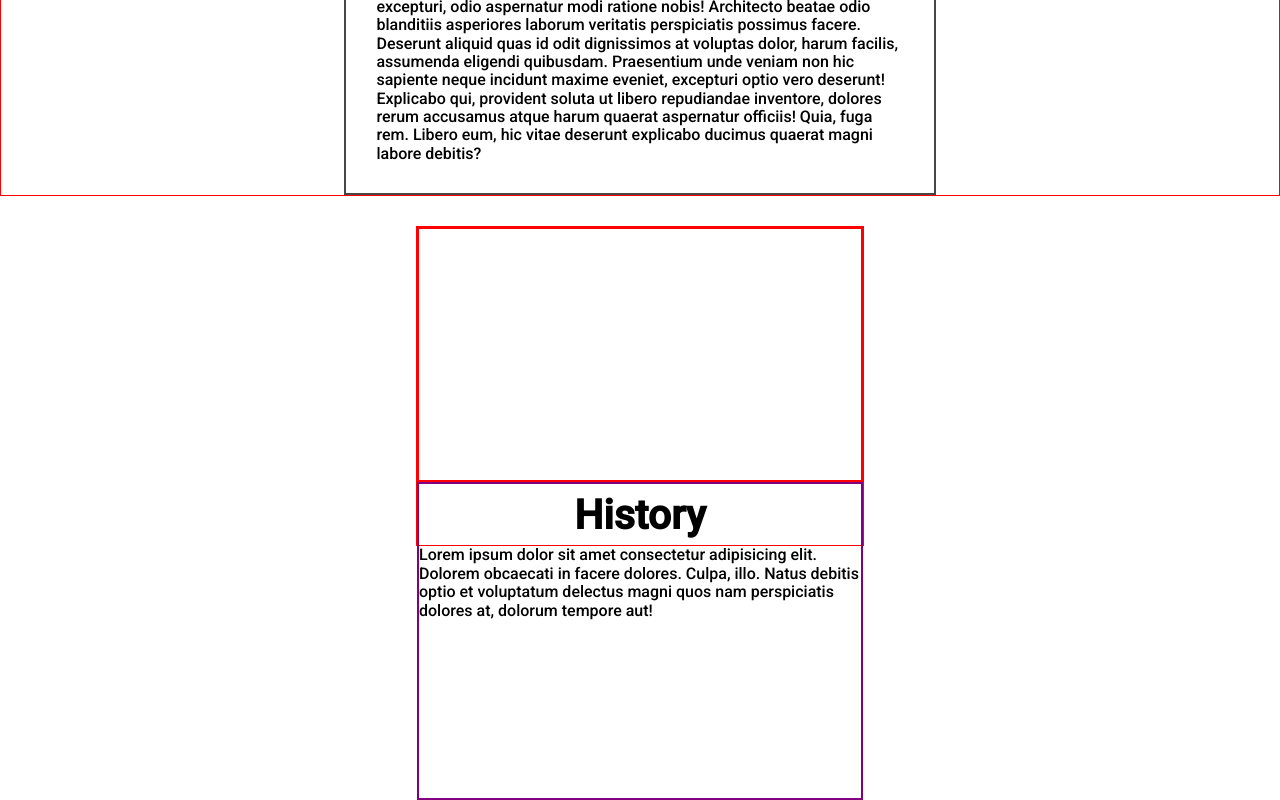
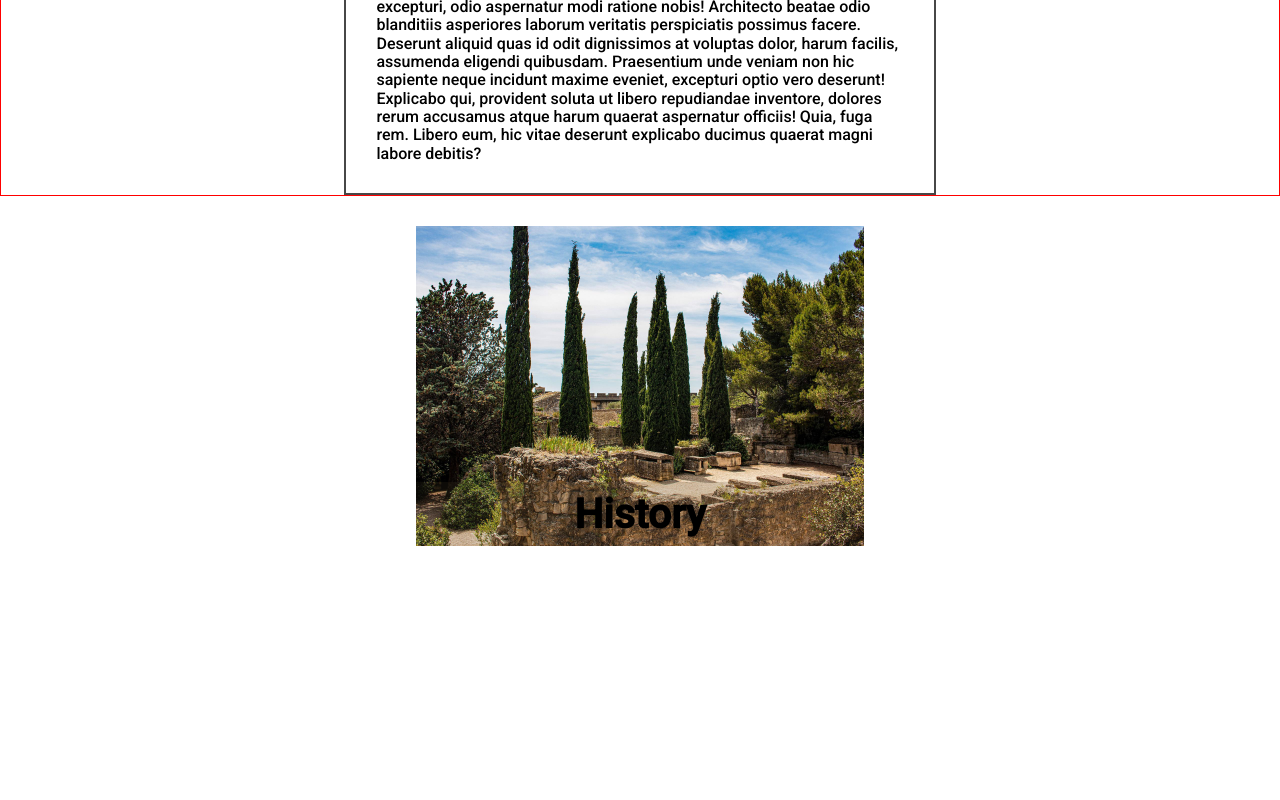
Before and after one commit to AndreaPrati98/Polimi--Hypermedia---project, a Nuxt app: page /festival-intro in a window 1280 px wide. Shown: the part 761-1561 px from the top of the page. After the commit the page ends 1337 px from the top, so only its background shows below. Built offline with nearby package versions, Linux system fonts and the light colour scheme.

Commit message:
First usable version of the card

```diff
--- a/components/card.vue
+++ b/components/card.vue
@@ -10,9 +10,11 @@
                     History
                 </h2>
             </div>
-            <p class="paragraph">
-                Lorem ipsum dolor sit amet consectetur adipisicing elit. Dolorem obcaecati in facere dolores. Culpa, illo. Natus debitis optio et voluptatum delectus magni quos nam perspiciatis dolores at, dolorum tempore aut!
-            </p>
+            <div class="div-paragraph">
+                <p class="paragraph">
+                    Lorem ipsum dolor sit amet consectetur adipisicing elit. Dolorem obcaecati in facere dolores. Culpa, illo. Natus debitis optio et voluptatum delectus magni quos nam perspiciatis dolores at, dolorum tempore aut!
+                </p>
+            </div>
         </div>
     </div>
   </section>
@@ -27,10 +29,11 @@ export default {
 <style scoped>
 
     .section {
-        border: 1px solid red;
+        /* border: 1px solid red; */
         width: 35%;
         height: 40vh;
         margin: 30px 0;
+        overflow: hidden;
     }
 
     .div-container {
@@ -38,14 +41,33 @@ export default {
         height: 100%;
     }
 
+    .div-container:hover .img {
+        opacity: 0.6;
+    }
+
+    .div-container:hover .text-container {
+        bottom: 100%;
+    }
+
+
+
     .img {
-        border: 2px solid red;
-        height: 80%;
+        /* border: 2px solid red; */
+        height: 100%;
+        background-image: url("../assets/imgs/history_1920.jpg");
+        background-repeat: no-repeat;
+        background-size: cover;
+        background-position: bottom;
+        transition: opacity .5s ease-in;
     }
 
     .text-container {
-        border: 2px solid purple;
+        /* border: 2px solid purple; */
         height: 100%;
+        position: relative;
+        backdrop-filter: blur(100px);
+        bottom: 20%;
+        transition: bottom 1s ease-out;
     }
 
     .title {
@@ -58,6 +80,16 @@ export default {
     }
 
     .paragraph {
+        width: 65ch;
+        text-align: center;
+    }
+
+    .div-paragraph {
+        height: 80%;
+        display: flex;
+        justify-content: center;
+        align-items: center;
+        overflow: scroll;
 
     }
 
```
